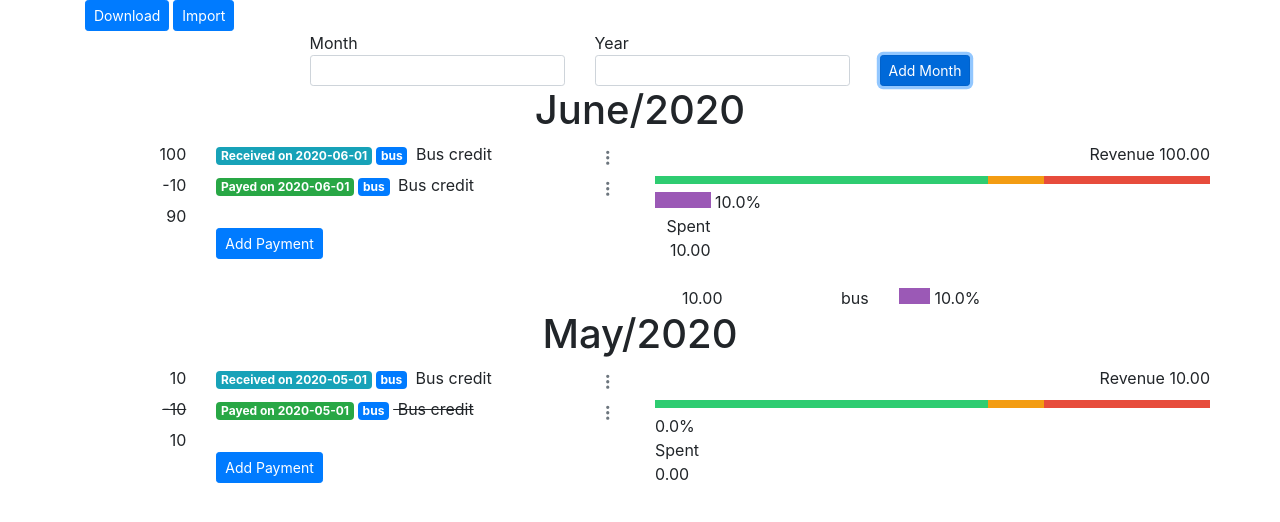
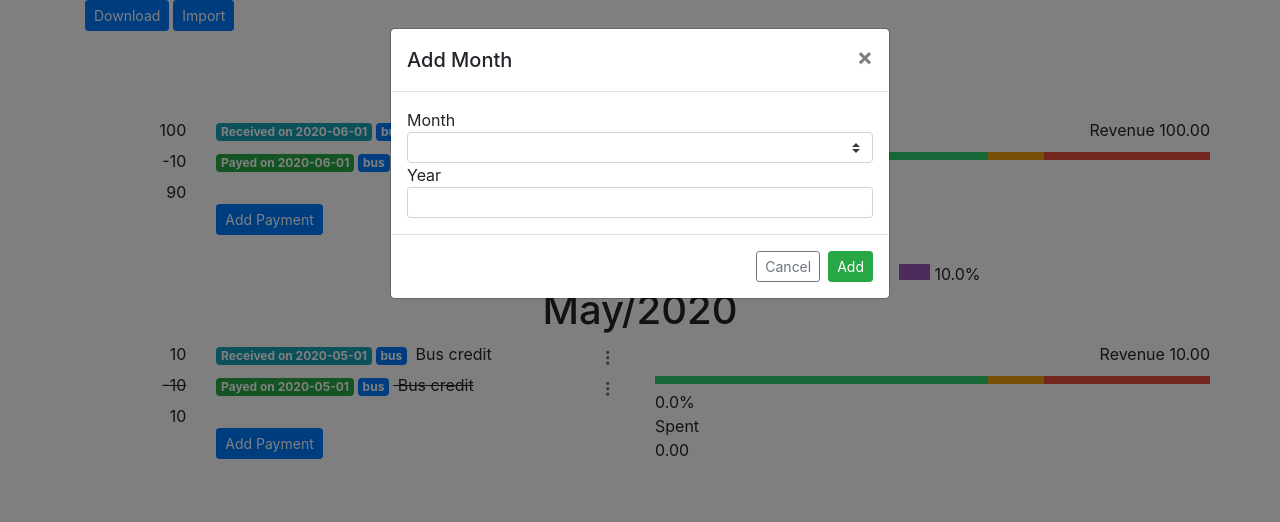
Before and after one commit to cristiantela/financial-viewer, a Vue app in the folder web/: page / in a window 1280 px wide. Both pictures are taken after a click on the button "Add Month". Shown: the top 522 px of the page. Built offline with nearby package versions, Linux system fonts and the light colour scheme.

Commit message:
feat: adds addMonthModal

```diff
--- a/web/src/App.vue
+++ b/web/src/App.vue
@@ -1,6 +1,8 @@
 <template>
   <b-container>
     <form-payment-modal ref="formPaymentModal"></form-payment-modal>
+
+    <add-month-modal ref="addMonthModal"></add-month-modal>
 
     <b-row>
       <b-col>
@@ -22,20 +24,10 @@
     </b-row>
 
     <b-row class="justify-content-center align-items-end">
-      <b-col cols="3">
-        Month
-        <b-form-input size="sm" v-model="month" type="text" />
-      </b-col>
-
-      <b-col cols="3">
-        Year
-        <b-form-input size="sm" v-model="year" type="text" />
-      </b-col>
-
       <b-col cols="auto" class="text-center">
-        <b-button size="sm" @click="addMonth" variant="primary"
-          >Add Month</b-button
-        >
+        <b-button size="sm" @click="openAddMonthModal" variant="primary">
+          Add Month
+        </b-button>
       </b-col>
     </b-row>
 
@@ -95,6 +87,7 @@
 
 <script>
 import FormPaymentModal from "./components/FormPaymentModal.vue";
+import addMonthModal from "./components/AddMonthModal.vue";
 import Payment from "./components/Payment.vue";
 import TagsPercentage from "./components/TagsPercentage.vue";
 import { mapState } from "vuex";
@@ -103,6 +96,7 @@ export default {
   name: "App",
   components: {
     FormPaymentModal,
+    addMonthModal,
     Payment,
     TagsPercentage,
   },
@@ -110,9 +104,6 @@ export default {
   data() {
     return {
       data: [],
-      tagInput: "",
-      month: "",
-      year: "",
     };
   },
 
@@ -136,7 +127,7 @@ export default {
     },
 
     monthName(month) {
-      return "January,February,March,April,May,June,July,August,September,November,December".split(
+      return "January,February,March,April,May,June,July,August,September,October,November,December".split(
         ","
       )[month - 1];
     },
@@ -244,11 +235,7 @@ export default {
             suspended,
           };
 
-          if (infos[1] === "  ") {
-            // currentBlock.payments[
-            //   currentBlock.payments.length - 1
-            // ].children.push(payment);
-          } else {
+          if (infos[1] !== "  ") {
             payments.push({
               ...currentBlock,
               ...payment,
@@ -292,15 +279,8 @@ export default {
       return output.join("\n").trim();
     },
 
-    addMonth() {
-      let month = this.fill(this.month, "0", 2);
-      let year = this.fill(this.year, "0", 4);
-
-      this.data.push({
-        month,
-        year,
-        payments: [],
-      });
+    openAddMonthModal() {
+      this.$refs.addMonthModal.show();
     },
 
     fill(text, fill, length) {
--- /dev/null
+++ b/web/src/components/AddMonthModal.vue
@@ -0,0 +1,63 @@
+<template>
+  <b-modal ref="addMonthModal" title="Add Month">
+    <template v-slot:default>
+      Month
+
+      <b-form-select
+        v-model="month"
+        size="sm"
+        :options="months"
+      ></b-form-select>
+
+      Year
+
+      <b-form-input v-model="year" size="sm" type="number"></b-form-input>
+    </template>
+
+    <template v-slot:modal-footer="{ ok, cancel }">
+      <b-button size="sm" variant="outline-secondary" @click="cancel()">
+        Cancel
+      </b-button>
+
+      <b-button size="sm" variant="success" @click="addMonth(ok)">
+        Add
+      </b-button>
+    </template>
+  </b-modal>
+</template>
+
+<script>
+export default {
+  name: "add-month-modal",
+
+  data() {
+    return {
+      months: "January,February,March,April,May,June,July,August,September,October,November,December"
+        .split(",")
+        .map((month, index) => ({
+          value: index + 1,
+          text: month,
+        })),
+      month: "",
+      year: "",
+    };
+  },
+
+  methods: {
+    show() {
+      this.$refs.addMonthModal.show();
+    },
+
+    addMonth(callback) {
+      const data = {
+        month: this.month,
+        year: this.year,
+      };
+
+      this.$store.dispatch("payments/addMonth", data);
+
+      callback();
+    },
+  },
+};
+</script>
--- a/web/src/store/modules/payments.js
+++ b/web/src/store/modules/payments.js
@@ -180,6 +180,20 @@ const actions = {
       }
     );
   },
+
+  addMonth(store, data) {
+    const body = {
+      year: data.year,
+      month: data.month,
+      value: 0,
+      description: "NONE",
+      tags: [],
+      date: "",
+      suspended: false,
+    };
+
+    this.dispatch("payments/addPayment", body);
+  },
 };
 
 const mutations = {
```
